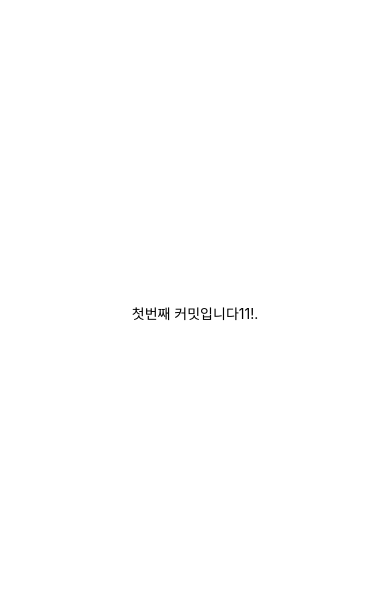
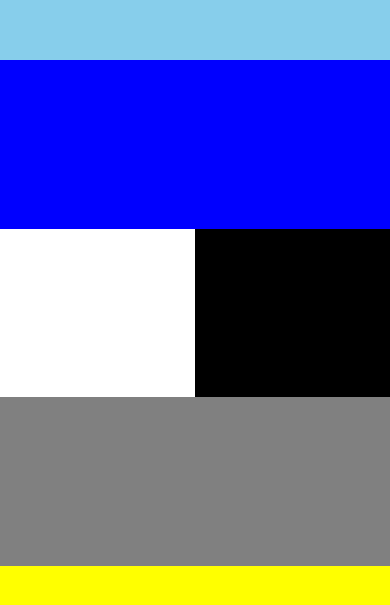
Before and after one commit to shaco2021/HELLO-EXPO, a React Native app: screen / in a window 390 px wide. Shown: the part 109-714 px from the top of the page. Built offline with nearby package versions, Linux system fonts and the light colour scheme.

Commit message:
Update App.js

```diff
--- a/App.js
+++ b/App.js
@@ -1,11 +1,17 @@
-import { StatusBar } from 'expo-status-bar';
-import { StyleSheet, Text, View } from 'react-native';
+import React from 'react';
+import { View, StyleSheet } from 'react-native';
 
 export default function App() {
   return (
     <View style={styles.container}>
-      <Text>첫번째 커밋입니다11!.</Text>
-      <StatusBar style="auto" />
+      <View style={[styles.box, { backgroundColor: 'skyblue' }]}></View>
+      <View style={[styles.box, { backgroundColor: 'blue' }]}></View>
+      <View style={[styles.box1]}>
+        <View style={[styles.box, { backgroundColor: 'white' }]}></View>
+        <View style={[styles.box, { backgroundColor: 'black' }]}></View>
+      </View>
+      <View style={[styles.box, { backgroundColor: 'gray' }]}></View>
+      <View style={[styles.box, { backgroundColor: 'yellow' }]}></View>
     </View>
   );
 }
@@ -13,8 +19,13 @@ export default function App() {
 const styles = StyleSheet.create({
   container: {
     flex: 1,
-    backgroundColor: '#fff',
-    alignItems: 'center',
-    justifyContent: 'center',
+    flexDirection: 'column',
+  },
+  box: {
+    flex: 1,
+  },
+  box1: {
+    flex: 1,
+    flexDirection: 'row',
   },
 });
```
